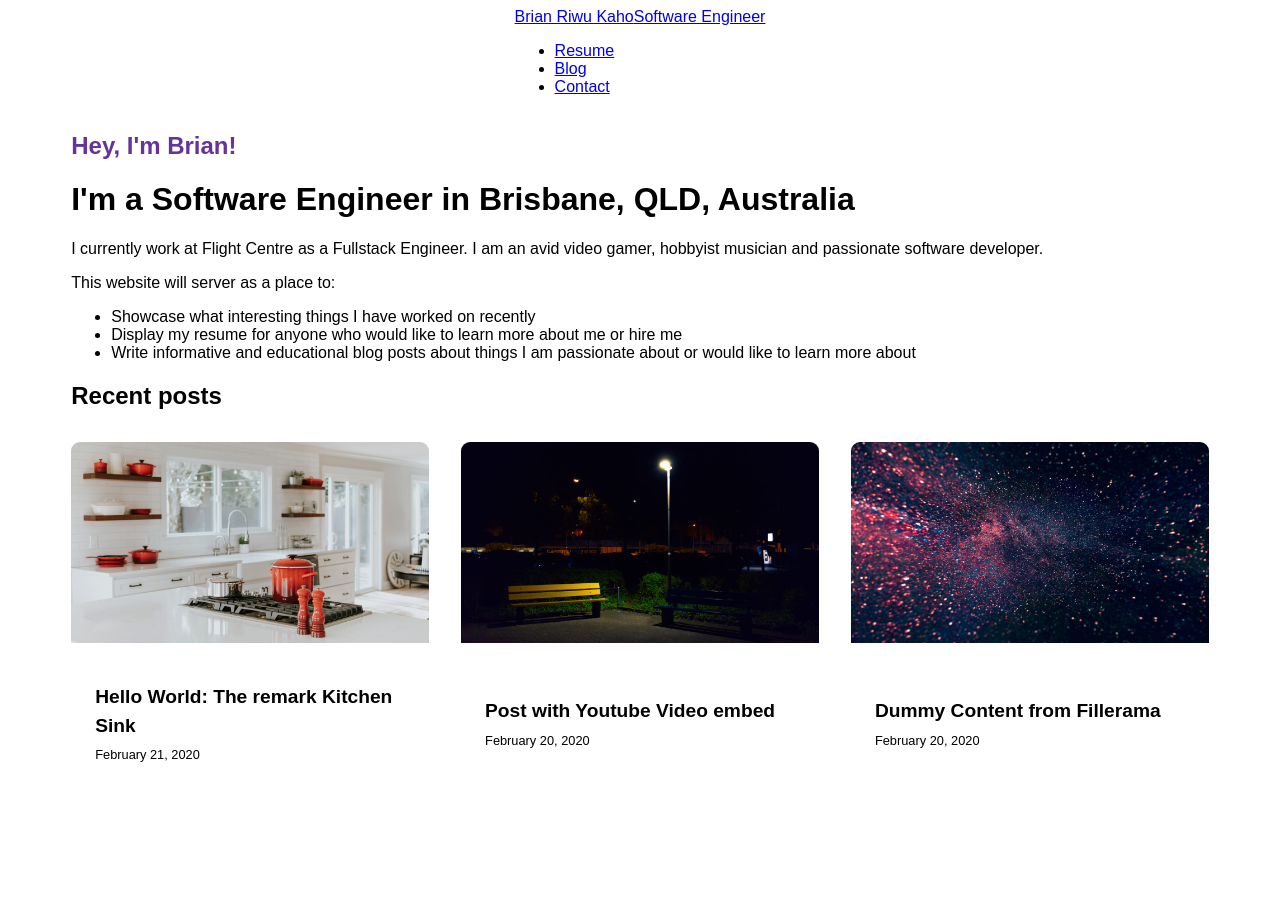
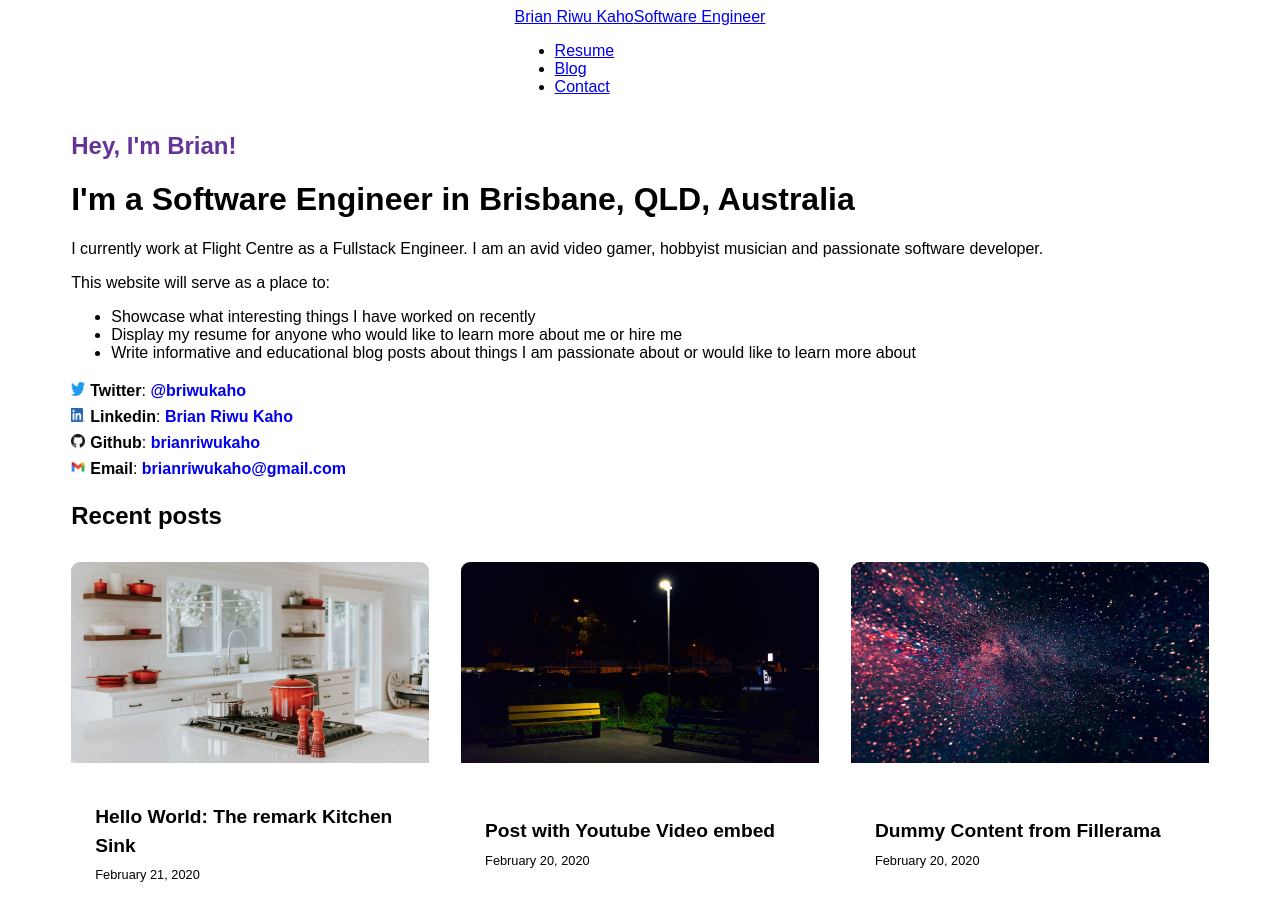
Before and after one commit to brianriwukaho/my-first-gatsby-site, a Gatsby site: page / in a window 1280 px wide. Before the commit the page ends 828 px from the top, so only its background shows below. Built offline with nearby package versions, Linux system fonts and the light colour scheme; Gatsby itself is replaced by a stand-in of ours.

Commit message:
fixed typo in home page

```diff
--- a/src/pages/index.js
+++ b/src/pages/index.js
@@ -27,7 +27,7 @@ const IndexPage = ({
         video gamer, hobbyist musician and passionate software developer.
       </p>
 
-      <p>This website will server as a place to:</p>
+      <p>This website will serve as a place to:</p>
       <ul>
         <li>Showcase what interesting things I have worked on recently</li>
         <li>
@@ -39,6 +39,37 @@ const IndexPage = ({
           passionate about or would like to learn more about
         </li>
       </ul>
+      <ul className="contact-info">
+        <li>
+          <img src="/assets/contact/twitter.png" className="contact-me-icon" />
+          <b>Twitter</b>:{" "}
+          <b>
+            <a href="/">@briwukaho</a>
+          </b>
+        </li>
+        <li>
+          <img src="/assets/contact/linkedin.png" className="contact-me-icon" />
+          <b>Linkedin</b>:{" "}
+          <b>
+            <a href="/">Brian Riwu Kaho</a>
+          </b>
+        </li>
+        <li>
+          <img src="/assets/contact/github.png" className="contact-me-icon" />
+          <b>Github</b>:{" "}
+          <b>
+            <a href="/">brianriwukaho</a>
+          </b>
+        </li>
+        <li>
+          <img src="/assets/contact/gmail.png" className="contact-me-icon" />
+          <b>Email</b>:{" "}
+          <b>
+            <a href="/">brianriwukaho@gmail.com</a>
+          </b>
+        </li>
+      </ul>
+
       <h2>Recent posts</h2>
       <div className="grids">{Posts}</div>
     </Layout>
```
